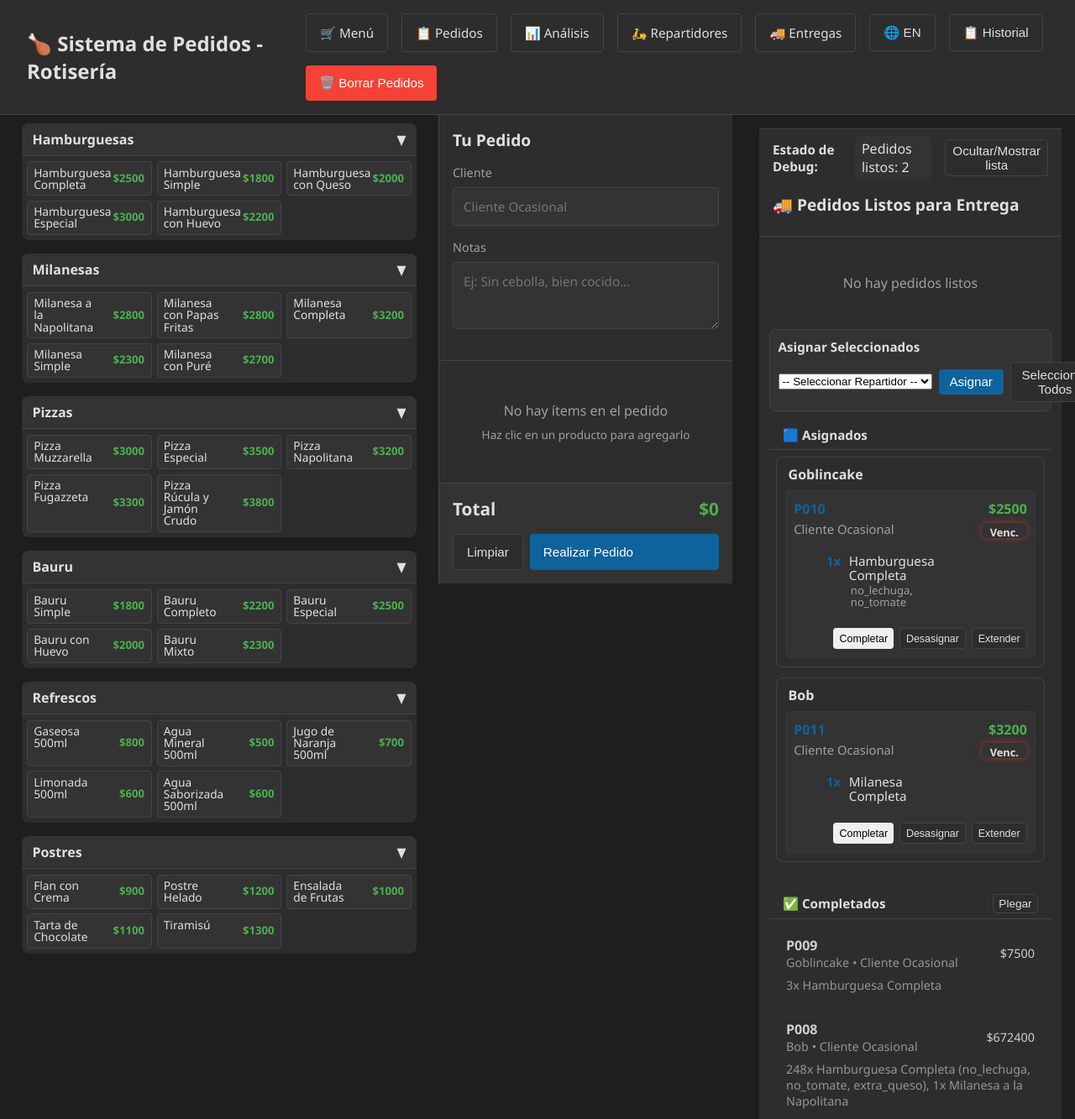
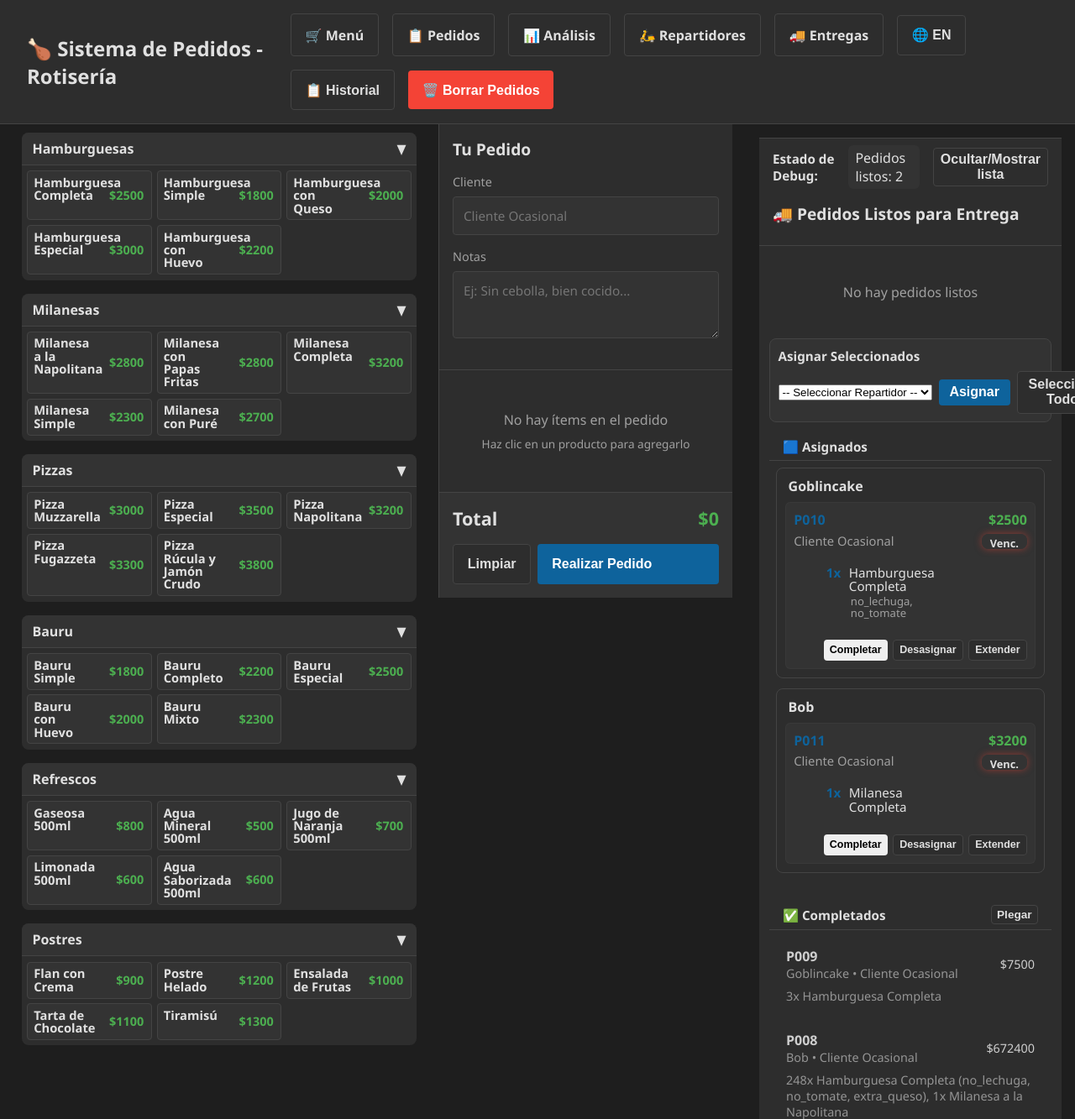
Before and after one commit to Goblincake/delicatessenV8, a Flask app: page / in a window 1280 px wide. Shown: the top 1333 px of the page at 84% size. Run offline with Flask 3, Linux system fonts and the light colour scheme.

Commit message:
UX: increase button and text sizes for readability

```diff
--- a/templates/index.html
+++ b/templates/index.html
@@ -157,32 +157,28 @@
         }
 
         .menu-item .item-name {
-            font-weight: 500;
-            font-size: 0.86rem; /* smaller to fit */
-            line-height: 1.02;
+            font-weight: 600;
+            font-size: 0.92rem; /* slightly increased for readability */
+            line-height: 1.04;
             overflow: visible;
             white-space: normal; /* allow wrapping so full product names are visible */
             display: block;
             flex: 1 1 auto;
             min-width: 0; /* allow flex children to shrink properly */
+            margin-right: 3.2rem; /* ensure reserved space for price remains */
+            max-width: calc(100% - 56px);
         }
 
         .menu-item .item-price {
             color: var(--success);
-            font-weight: 600;
-            font-size: 0.82rem; /* slightly smaller */
+            font-weight: 700;
+            font-size: 0.9rem; /* increase price size for legibility */
             white-space: nowrap;
             position: absolute; /* keep price out of name flow */
-            right: 0.5rem;
+            right: 0.55rem;
             top: 50%; /* vertically center price */
             transform: translateY(-50%);
             line-height: 1;
-        }
-
-        /* ensure name doesn't flow under the absolutely-positioned price */
-        .menu-item .item-name {
-            margin-right: 3.2rem; /* smaller reserve to tighten layout */
-            max-width: calc(100% - 56px);
         }
 
         /* Order Panel */
@@ -582,7 +578,7 @@
         .order-total {
             display: flex;
             justify-content: space-between;
-            font-size: 1.3rem;
+            font-size: 1.35rem;
             font-weight: 600;
             margin-bottom: 1rem;
         }
@@ -597,13 +593,13 @@
         }
 
         .btn {
-            padding: 0.75rem 1rem;
+            padding: 0.85rem 1.05rem;
             border: none;
             border-radius: 4px;
             cursor: pointer;
-            font-size: 0.95rem;
-            font-weight: 500;
-            transition: all 0.2s;
+            font-size: 1rem;
+            font-weight: 600;
+            transition: all 0.18s;
         }
 
         .btn-primary {
```
